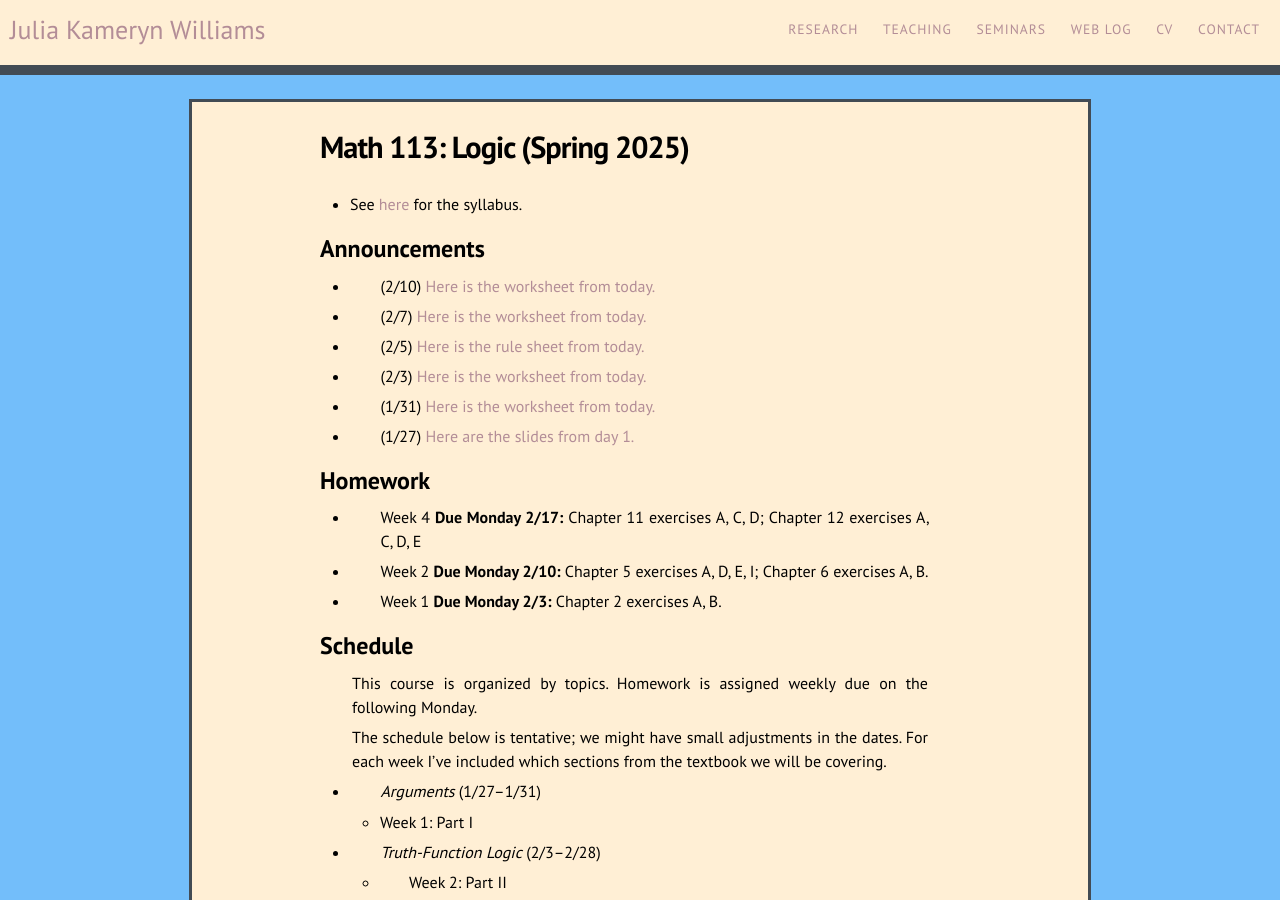
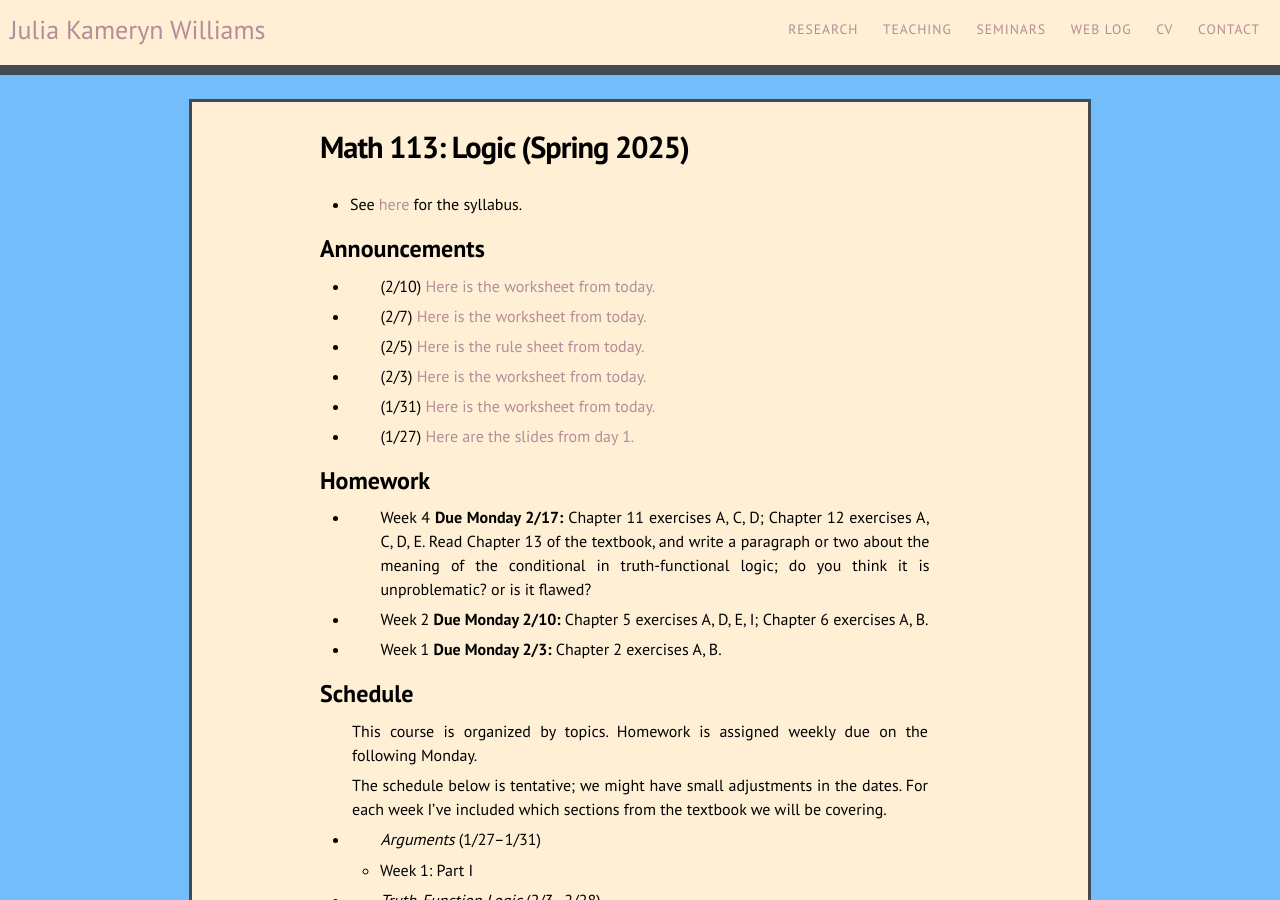
Before and after one commit to kamerynjw/kamerynjw.github.io, a Jekyll site: the page built from teaching/2025/math113.md, in a window 1280 px wide and 900 px high. Built offline with Jekyll 4.4.1, drawn with Linux system fonts in a browser that asks for light colours; nearby versions of some CDN libraries.

Commit message:
new ws, new home ork

```diff
--- a/teaching/2025/math113.md
+++ b/teaching/2025/math113.md
@@ -25,7 +25,7 @@ Announcements
 Homework
 --------
 
-* Week 4 **Due Monday 2/17:** Chapter 11 exercises A, C, D; Chapter 12 exercises A, C, D, E
+* Week 4 **Due Monday 2/17:** Chapter 11 exercises A, C, D; Chapter 12 exercises A, C, D, E. Read Chapter 13 of the textbook, and write a paragraph or two about the meaning of the conditional in truth-functional logic; do you think it is unproblematic? or is it flawed?
 
 * Week 2 **Due Monday 2/10:** Chapter 5 exercises A, D, E, I; Chapter 6 exercises A, B.
 
```
